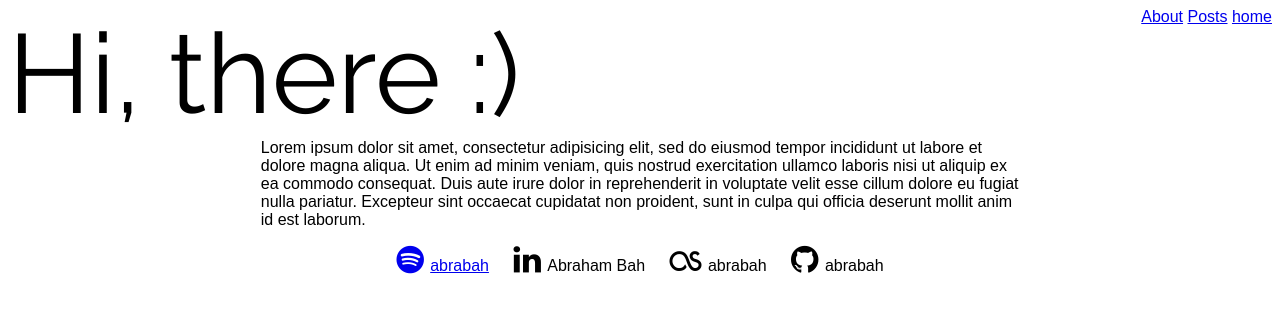
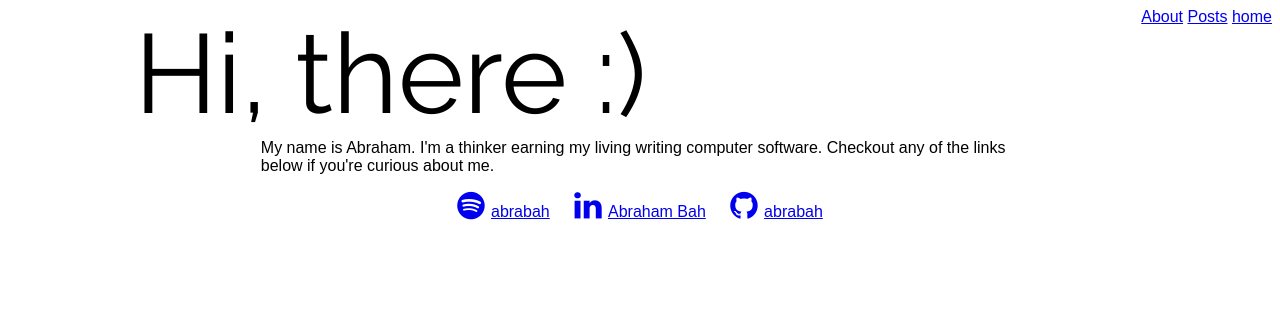
Before and after one commit to abrabah/abrabah.github.io, a Jekyll site: the page built from index.html, in a window 1280 px wide. Shown: the top 313 px of the page. Built offline with Jekyll 4.4.1, drawn with Linux system fonts in a browser that asks for light colours; nearby versions of some CDN libraries.

Commit message:
wrote a small bio

```diff
--- a/index.html
+++ b/index.html
@@ -1,19 +1,15 @@
 ---
 layout: default
-title: Hello
+title: Hello world
 ---
 <header class="title"> Hi, there :)</header>
 
 <article>
-    Lorem ipsum dolor sit amet, consectetur adipisicing elit, sed do eiusmod tempor incididunt ut labore et dolore magna aliqua. Ut enim ad minim veniam, quis nostrud exercitation ullamco laboris nisi ut aliquip ex ea commodo consequat. Duis aute irure dolor in reprehenderit in voluptate velit esse cillum dolore eu fugiat nulla pariatur. Excepteur sint occaecat cupidatat non proident, sunt in culpa qui officia deserunt mollit anim id est laborum.
+  My name is Abraham. I'm a thinker earning my living writing computer software. Checkout any of the links below if you're curious about me.
 </article>
 
 <footer class="about-footer">
 <a class="spotify-link" href="spotify:user:abrabah"><i class="fa fa-spotify "></i>abrabah</a>
-<a class="linkedin-link"><i class="fa fa-linkedin "></i>Abraham Bah</a>
-<a class="lastfm-link"><i class="fa fa-lastfm"></i>abrabah</a>
-<a class="github-link"><i class="fa fa-github"></i>abrabah</a>
+<a class="linkedin-link" href="https://www.linkedin.com/pub/abraham-bah/ba/456/868"><i class="fa fa-linkedin "></i>Abraham Bah</a>
+<a class="github-link" href="https://github.com/abrabah"><i class="fa fa-github"></i>abrabah</a>
 </footer>
-
-
-<!-- <a href="spotify:user:abrabah" class="fa fa-spotify"> abrahah</a> -->
--- a/style/components/_about.scss
+++ b/style/components/_about.scss
@@ -3,6 +3,7 @@
   font-size: 7em;
   float: left;
   margin: 0;
+  margin: 0 10%;
 }
 
 
```
